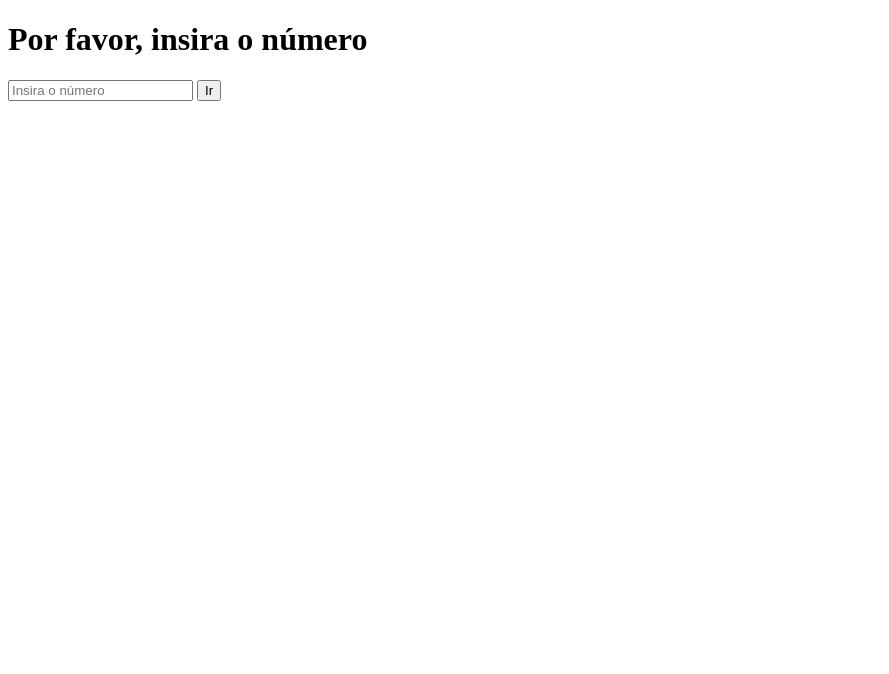
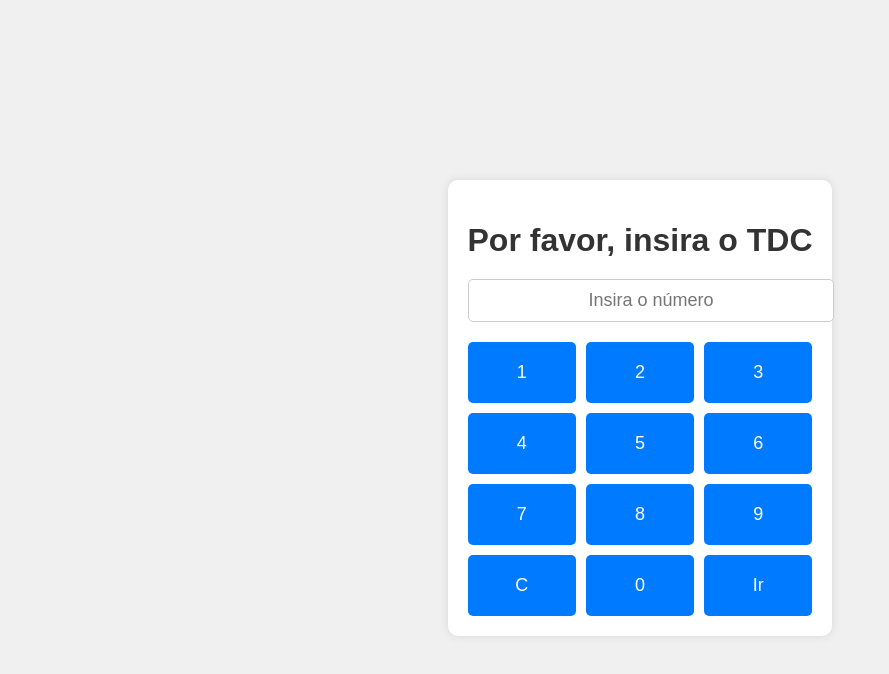
Before and after one commit to RufusRC/qr-code-intermediary, a plain HTML site: page index.html in a window 1280 px wide. Shown: the whole page, without its empty margins (0-889 px from the left). Drawn offline with Linux system fonts and the light colour scheme.

Commit message:
Update index.html

```diff
--- a/index.html
+++ b/index.html
@@ -2,7 +2,63 @@
 <html>
 <head>
     <title>Inserir Número</title>
+    <style>
+        body {
+            display: flex;
+            justify-content: center;
+            align-items: center;
+            height: 100vh;
+            background-color: #f0f0f0;
+            font-family: Arial, sans-serif;
+        }
+        .container {
+            background: #fff;
+            padding: 20px;
+            border-radius: 10px;
+            box-shadow: 0 0 10px rgba(0,0,0,0.1);
+            text-align: center;
+        }
+        h1 {
+            margin-bottom: 20px;
+            color: #333;
+        }
+        input[type="text"] {
+            width: 100%;
+            padding: 10px;
+            margin-bottom: 20px;
+            border: 1px solid #ccc;
+            border-radius: 5px;
+            font-size: 18px;
+            text-align: center;
+        }
+        .keypad {
+            display: grid;
+            grid-template-columns: repeat(3, 1fr);
+            gap: 10px;
+        }
+        .keypad button {
+            padding: 20px;
+            font-size: 18px;
+            border: none;
+            background: #007bff;
+            color: white;
+            border-radius: 5px;
+            cursor: pointer;
+            transition: background 0.3s;
+        }
+        .keypad button:hover {
+            background: #0056b3;
+        }
+    </style>
     <script>
+        function insertNumber(num) {
+            document.getElementById('numero').value += num;
+        }
+
+        function clearInput() {
+            document.getElementById('numero').value = '';
+        }
+
         function redirectToUrl() {
             const numero = document.getElementById("numero").value;
             const baseUrl = "http://10.154.77.155/imagens_CE_pro_TdC/";
@@ -11,8 +67,23 @@
     </script>
 </head>
 <body>
-    <h1>Por favor, insira o número</h1>
-    <input type="text" id="numero" placeholder="Insira o número">
-    <button onclick="redirectToUrl()">Ir</button>
+    <div class="container">
+        <h1>Por favor, insira o TDC</h1>
+        <input type="text" id="numero" placeholder="Insira o número" readonly>
+        <div class="keypad">
+            <button onclick="insertNumber(1)">1</button>
+            <button onclick="insertNumber(2)">2</button>
+            <button onclick="insertNumber(3)">3</button>
+            <button onclick="insertNumber(4)">4</button>
+            <button onclick="insertNumber(5)">5</button>
+            <button onclick="insertNumber(6)">6</button>
+            <button onclick="insertNumber(7)">7</button>
+            <button onclick="insertNumber(8)">8</button>
+            <button onclick="insertNumber(9)">9</button>
+            <button onclick="clearInput()">C</button>
+            <button onclick="insertNumber(0)">0</button>
+            <button onclick="redirectToUrl()">Ir</button>
+        </div>
+    </div>
 </body>
 </html>
```
